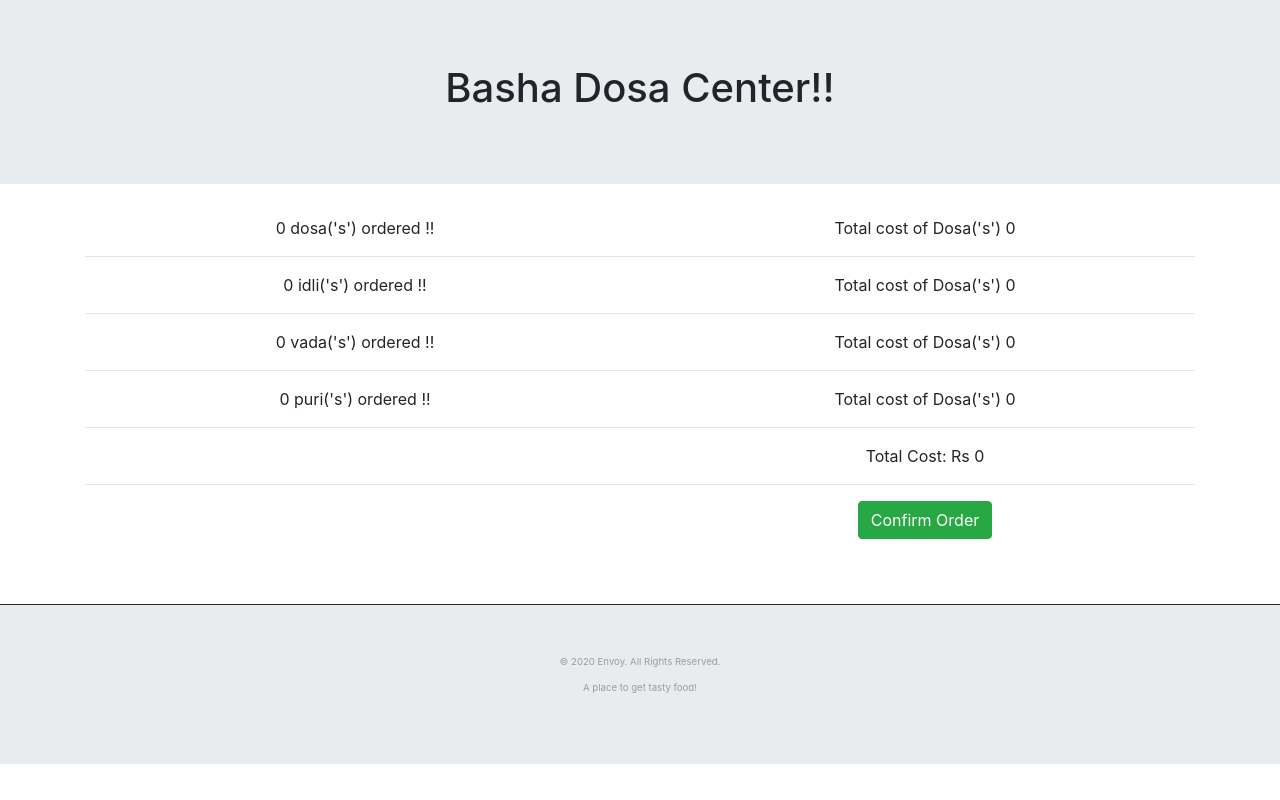
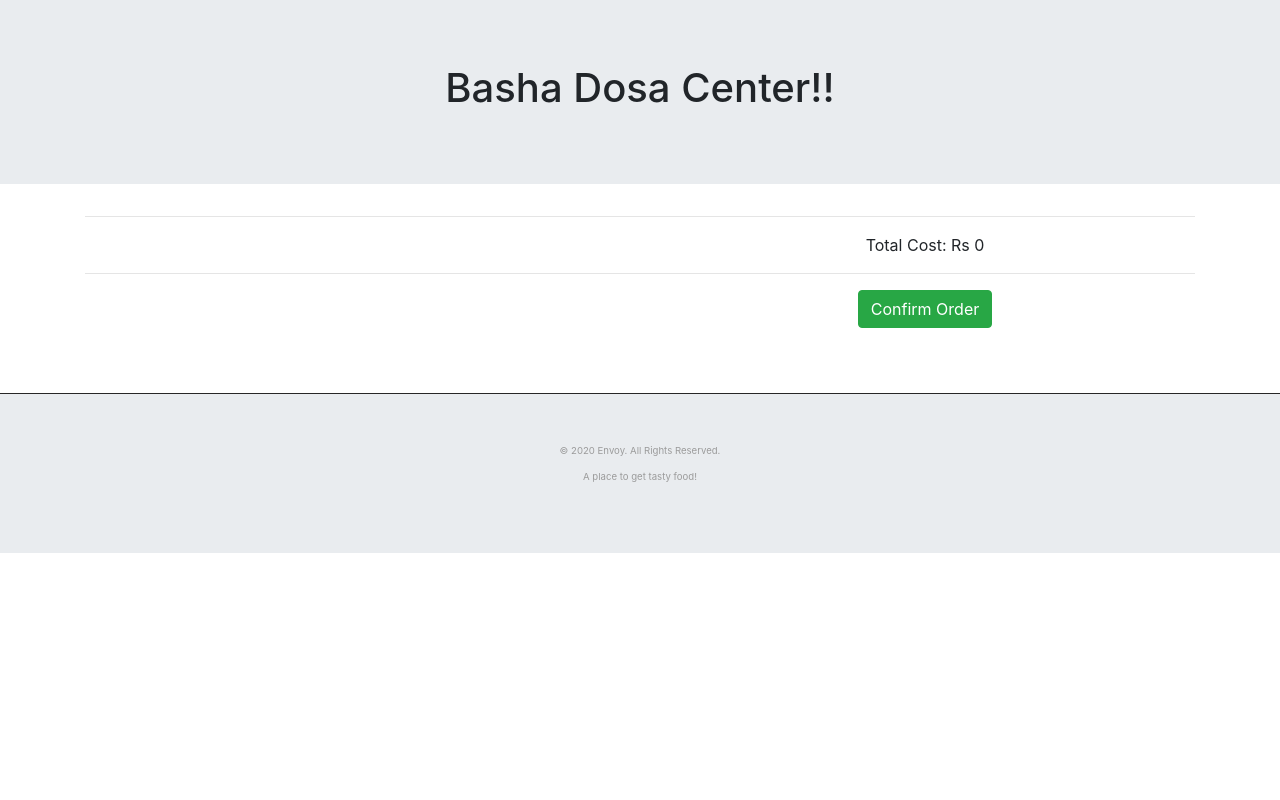
Before and after one commit to ismailbaig/miapp, an Angular app: page /order in a window 1280 px wide. Built offline with nearby package versions, Linux system fonts and the light colour scheme.

Commit message:
if zero order on item, then do not show in order component

```diff
--- a/src/app/order/order.component.html
+++ b/src/app/order/order.component.html
@@ -1,15 +1,16 @@
 <div class="container">
     <div *ngFor="let item of _items">
-        <div class="row">
+        <div *ngIf='IsItemOrdered(item.quantity)' class="row">
             <div class="col-lg-6 text-center">
               {{item.quantity}} {{item.name}}('s') ordered !!
             </div>
             <div class="col-lg-6 text-center">
                 Total cost of Dosa('s') {{item.quantity * item.price}}
             </div>
+            <hr />
         </div>
-        <hr />
     </div>
+    <hr />
     <div class="row">
         <div class="col-lg-6"></div>
         <div class="col-lg-6 text-center">Total Cost: Rs {{_totalCost}}</div>
--- a/src/app/order/order.component.ts
+++ b/src/app/order/order.component.ts
@@ -42,4 +42,8 @@ export class OrderComponent implements OnInit{
         //this.router.navigate(['./payment']);
     }
 
+    IsItemOrdered(itemqnty) : boolean{
+        return itemqnty > 0;
+    }
+
 }
```
Also changed, not shown: cordova-commands.txt.
